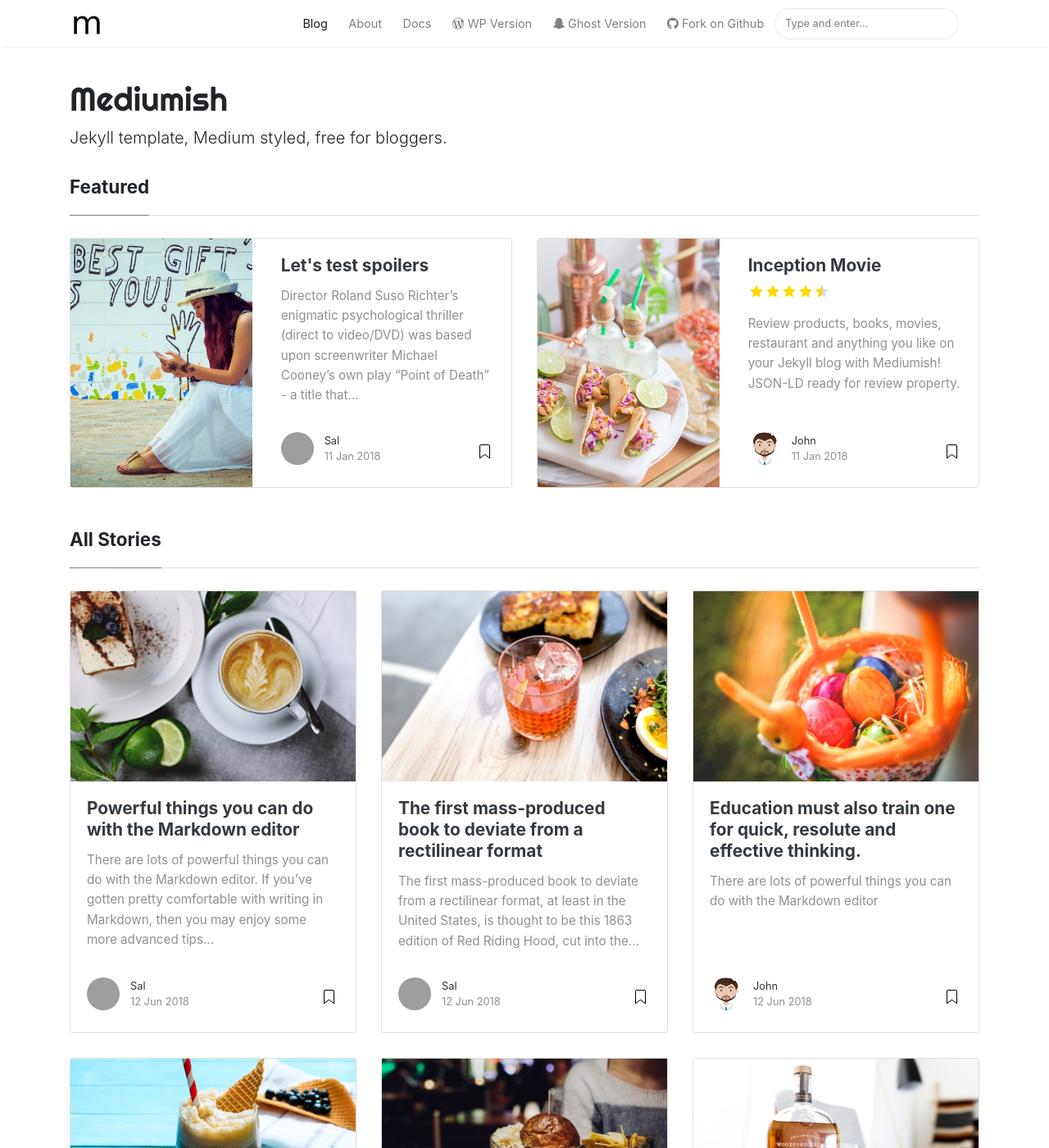
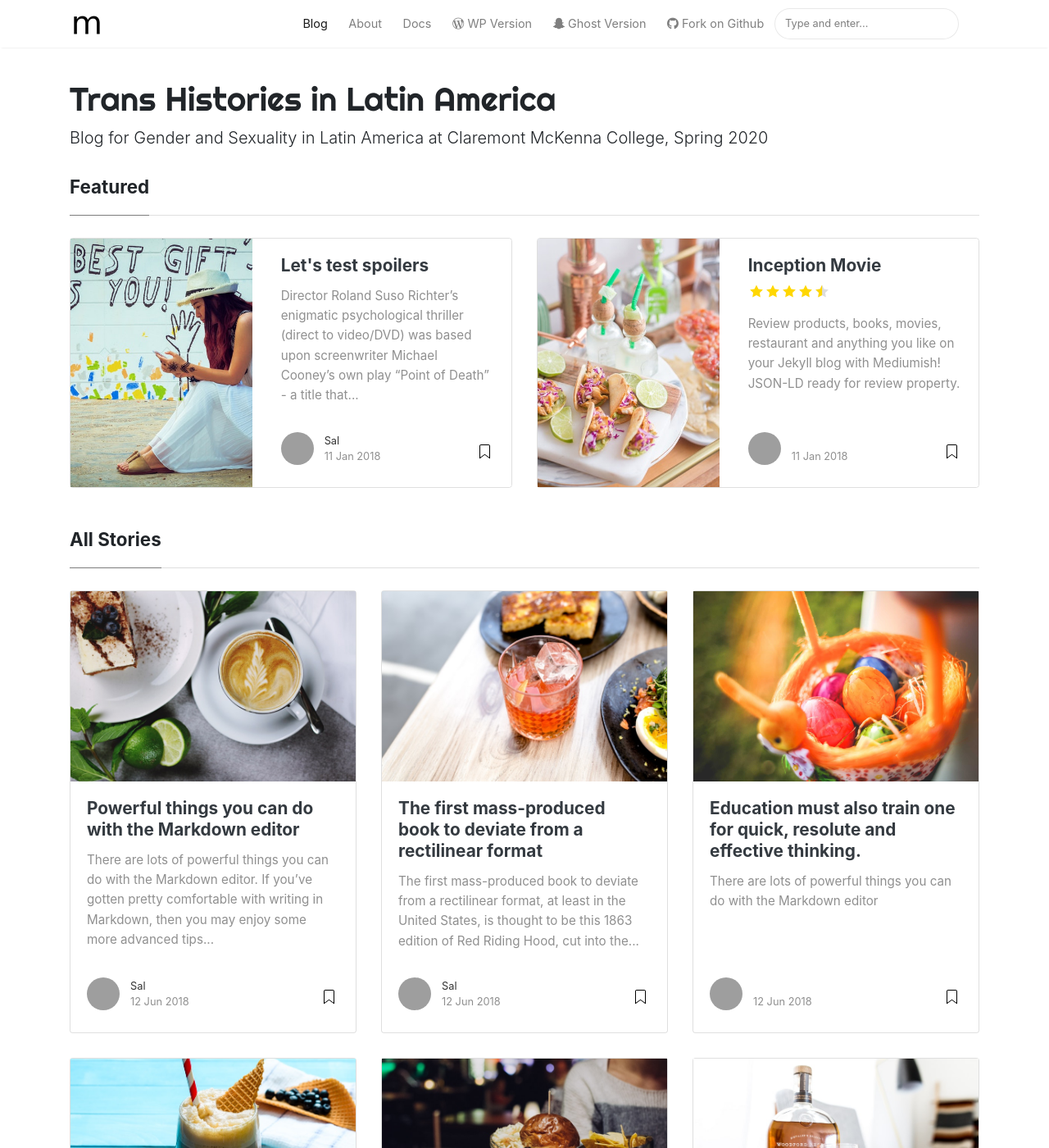
Before and after one commit to CarsonHerness/Trans-Histories-in-Latin-America, a Jekyll site: the page built from index.html, in a window 1280 px wide and 1400 px high. Shown: the whole window at 82% size. Built offline with Jekyll 4.4.1, drawn with Linux system fonts in a browser that asks for light colours; nearby versions of some CDN libraries; the list of posts is cut into pages by our own code; some of the changed text lies outside the part shown; grey boxes are pictures that could not be loaded.

Commit message:
Update config file title

```diff
--- a/_config.yml
+++ b/_config.yml
@@ -1,13 +1,12 @@
 # Site
-name: "Mediumish"
-title: "Mediumish"
-description: "Jekyll template, Medium styled, free for bloggers."
+name: "Trans Histories in Latin America"
+title: "Trans Histories in Latin America"
+description: "Blog for Gender and Sexuality in Latin America at Claremont McKenna College, Spring 2020"
 logo: 'assets/images/logo.png'
 favicon: 'assets/images/logo.png'
-baseurl: /mediumish-theme-jekyll
-google_analytics: 'UA-46278016-1'
+baseurl:
+google_analytics:
 disqus: 'demowebsite'
-mailchimp-list: 'https://wowthemes.us11.list-manage.com/subscribe/post?u=8aeb20a530e124561927d3bd8&amp;id=8c3d2d214b'
 include: ["_pages"]
 permalink: /:title/
 
@@ -21,15 +20,6 @@ authors:
     web: https://www.wowthemes.net
     twitter: https://twitter.com/wowthemesnet
     description: "Author of Mediumish, a Bootstrap Medium styled template available for WordPress, HTML, Ghost and Jekyll. You are currently previewing Jekyll template demo."
-  john:
-    name: John
-    display_name: John
-    avatar: 'assets/images/avatar.png'
-    gravatar: b1cc14991db7a456fcd761680bbc8f81
-    email: wowthemesnet@gmail.com
-    web: https://www.wowthemes.net
-    twitter: https://twitter.com/wowthemesnet
-    description: "This is the author box. Write a short description of the author here. You are currently previewing Mediumish demo, a Jekyll template compatible with Github pages."
 
 # Plugins
 plugins:
```
